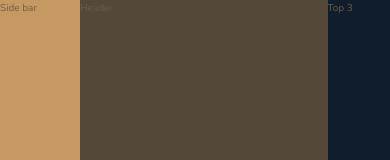
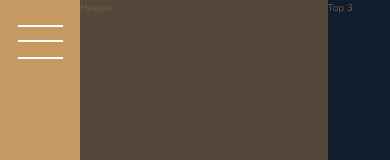
Before and after one commit to gkibria121/nexter, a website: page index.html in a window 390 px wide. Shown: the top 160 px of the page. Drawn offline with nearby package versions, Linux system fonts and the light colour scheme.

Commit message:
add hamburger button

```diff
--- a/index.html
+++ b/index.html
@@ -12,7 +12,10 @@
         <title>nexter &mdash; your home, your freedom</title>
     </head>
     <body class="container">
-        <div class="sidebar">Side bar</div>
+        <div class="sidebar">
+            <button class="nav-btn"></button>
+
+        </div>
         <div class="header">Header</div>
         <div class="realtors">Top 3</div>
         <section class="features">
--- a/sass/_sidebar.scss
+++ b/sass/_sidebar.scss
@@ -2,4 +2,29 @@
     background-color: $color-primary;
     grid-row: 1/-1;
     grid-column: sidebar-start / sidebar-end;
+    display: flex;
+    justify-content: center;
 }
+
+.nav-btn{
+    border: none;
+    border-radius: 0;
+    height: 2px;
+    width: 4.5rem;
+    background-color: white;
+    margin-top: 4rem;
+
+    &::before,
+    &::after{
+        content: '';
+        display: block;
+        height: inherit;
+        width: inherit;
+        background-color: inherit;
+
+    }
+    &::before{ transform: translateY(-1.5rem);}
+    &::after{ transform: translateY(1.5rem);}
+
+
+}
```
Also changed, not shown: css/style.css, 1 other file.
